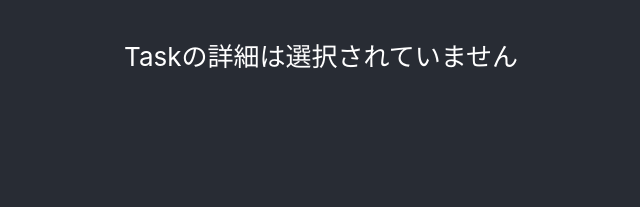
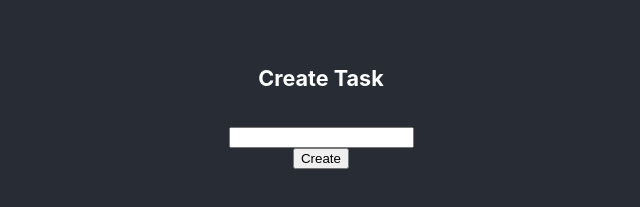
Before and after one commit to yk-graph/client-drf-taskapp-basic, a React (Create React App) app: page / in a window 1280 px wide. Shown: the part 421-628 px from the top of the page, without its empty margins (319-959 px from the left). Built offline with nearby package versions, Linux system fonts and the light colour scheme; no server answers.

Commit message:
feat: CREATE

```diff
--- a/src/components/DrfApiFetch.tsx
+++ b/src/components/DrfApiFetch.tsx
@@ -1,10 +1,12 @@
 import React, { useEffect, useState } from 'react'
 import axios from 'axios'
 import { TaskType } from '../types/Task'
+import { EditedTaskType } from '../types/EditedTask'
 
 const DrfApiFetch: React.FC = () => {
   const [tasks, setTasks] = useState<TaskType[]>([])
   const [selectedTask, setSelectedTask] = useState<TaskType | null>()
+  const [editedTask, setEditedTask] = useState<EditedTaskType>()
 
   useEffect(() => {
     axios
@@ -42,13 +44,27 @@ const DrfApiFetch: React.FC = () => {
       .catch((error) => alert(error.message))
   }
 
+  const createTask = async () => {
+    await axios
+      .post(`http://127.0.0.1:8000/api/tasks/`, editedTask, {
+        headers: {
+          'Content-Type': 'application/json',
+          Authorization: 'Token f028a0c5f45579a45b59b49e2900ac7dbbb3ec04',
+        },
+      })
+      .then((res) => setTasks([...tasks, res.data]))
+      .catch((error) => alert(error.message))
+      .finally(() => setEditedTask({ id: undefined, title: '' }))
+  }
+
   return (
     <>
       <ul>
         {tasks.map((task) => (
           <li key={task.id}>
             {task.title}
-            <button onClick={() => getTask(task.id)}>Detail</button>
+            <button onClick={() => getTask(task.id)}>Show</button>
+            <button onClick={() => deleteTask(task.id)}>Delete</button>
           </li>
         ))}
       </ul>
@@ -59,11 +75,19 @@ const DrfApiFetch: React.FC = () => {
           <span>{selectedTask.title}</span>
           <br />
           <span>{selectedTask.created_at}</span>
-          <button onClick={() => deleteTask(selectedTask.id)}>delete</button>
         </div>
       ) : (
         <p>Taskの詳細は選択されていません</p>
       )}
+      <h5>Create Task</h5>
+      <input
+        type="text"
+        value={editedTask?.title}
+        onChange={(e) =>
+          setEditedTask({ id: undefined, title: e.target.value })
+        }
+      />
+      <button onClick={() => createTask()}>Create</button>
     </>
   )
 }
--- /dev/null
+++ b/src/types/EditedTask.ts
@@ -0,0 +1,4 @@
+export type EditedTaskType = {
+  id: number | undefined
+  title: string
+}
```
